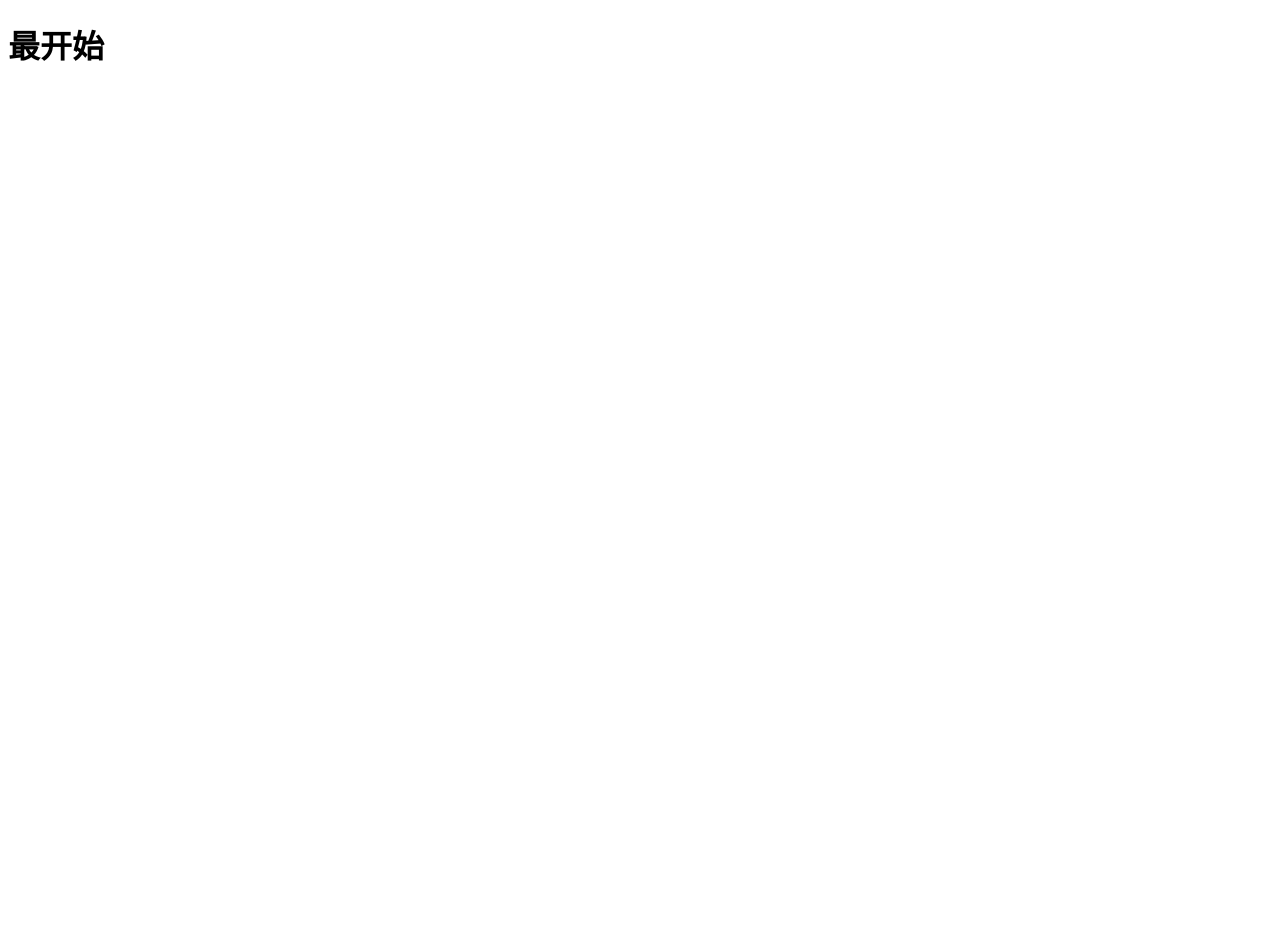
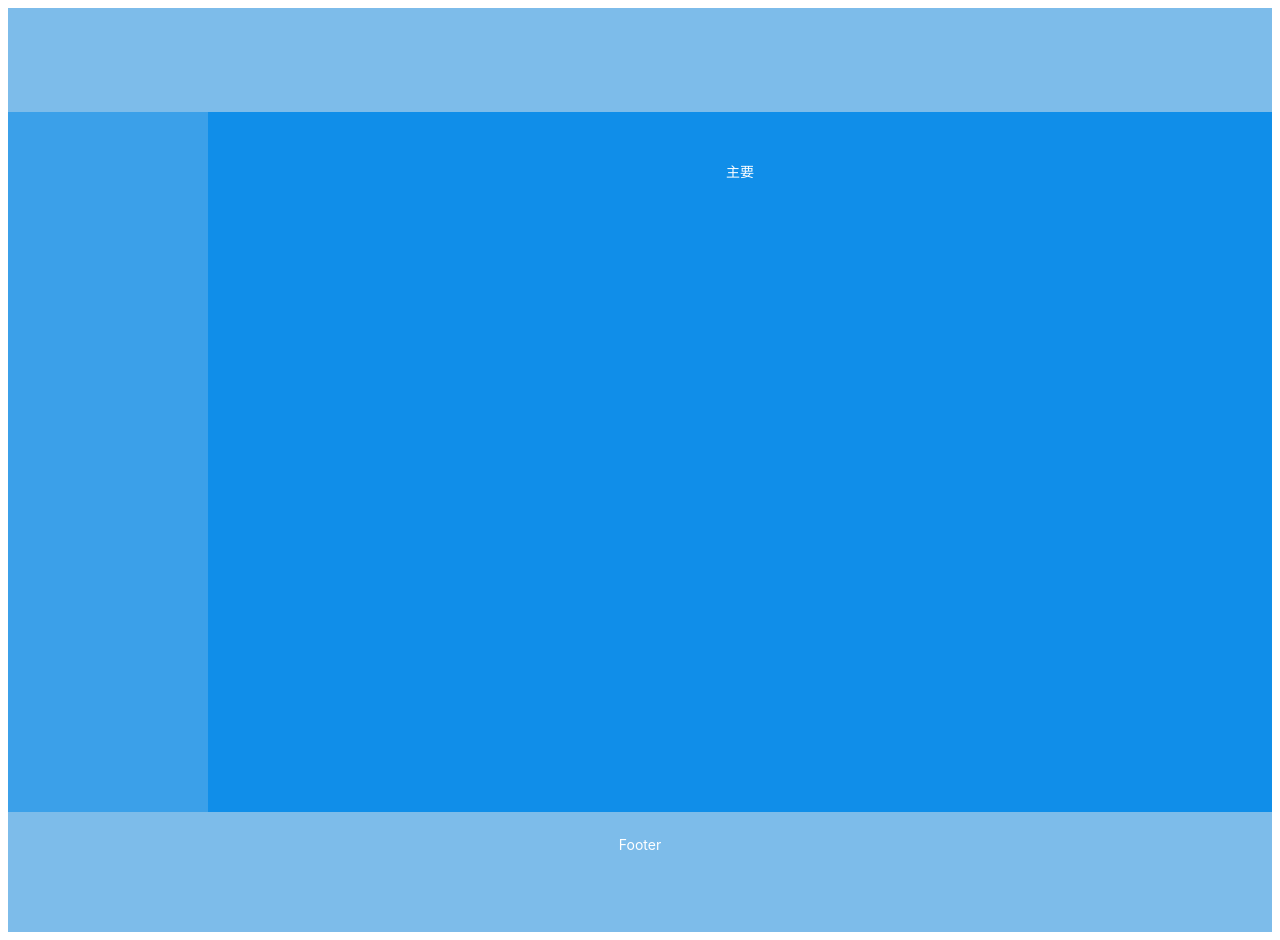
Before and after one commit to wuwanhai/react-admin, a React (Vite) app: page / in a window 1280 px wide. Before the commit the page ends 800 px from the top, so only its background shows below. Built offline with nearby package versions, Linux system fonts and the light colour scheme.

Commit message:
增加主页路由，和导航

```diff
--- a/src/App.tsx
+++ b/src/App.tsx
@@ -1,8 +1,15 @@
+import { Route, Routes } from "react-router-dom"
+import Login from "./views/login";
+import Layout from "./layout";
+
 
 const App = () => {
     return (
         <>
-           <h1>最开始</h1>
+            <Routes>
+                <Route path={"/"} element={<Layout />} />
+                <Route path={"/login"} element={<Login />} />
+            </Routes>
         </>
     )
 }
--- /dev/null
+++ b/src/layout/Container/index.tsx
@@ -0,0 +1,21 @@
+import {Layout} from "antd";
+import React from "react";
+
+const { Content } = Layout;
+
+const contentStyle: React.CSSProperties = {
+    textAlign: 'center',
+    minHeight: 120,
+    lineHeight: '120px',
+    height: 700,
+    color: '#fff',
+    backgroundColor: '#108ee9',
+};
+
+const Container = () => {
+    return (<>
+        <Content style={contentStyle}>主要</Content>
+    </>)
+}
+
+export default Container
--- /dev/null
+++ b/src/layout/Foot/index.tsx
@@ -0,0 +1,17 @@
+import React from "react";
+import {Layout} from "antd";
+const { Footer} = Layout;
+
+const footerStyle: React.CSSProperties = {
+    textAlign: 'center',
+    color: '#fff',
+    height:120,
+    backgroundColor: '#7dbcea',
+};
+const Foot = () => {
+    return (<>
+        <Footer style={footerStyle}>Footer</Footer>
+    </>)
+}
+
+export default Foot
--- /dev/null
+++ b/src/layout/Head/index.tsx
@@ -0,0 +1,20 @@
+import {Layout} from "antd";
+import React from "react";
+
+const { Header } = Layout;
+
+const headerStyle: React.CSSProperties = {
+    textAlign: 'center',
+    color: '#fff',
+    height: 104,
+    paddingInline: 50,
+    lineHeight: '64px',
+    backgroundColor: '#7dbcea',
+};
+const Head = () => {
+    return (<>
+       <Header style={headerStyle}/>
+    </>)
+}
+
+export default Head
--- /dev/null
+++ b/src/layout/Lside/index.tsx
@@ -0,0 +1,18 @@
+import React from "react";
+import {Layout} from "antd";
+const { Sider} = Layout;
+
+const siderStyle: React.CSSProperties = {
+    textAlign: 'center',
+    lineHeight: '120px',
+    height:700,
+    color: '#fff',
+    backgroundColor: '#3ba0e9',
+};
+const Lside = () => {
+    return (<>
+        <Sider style={siderStyle}></Sider>
+    </>)
+}
+
+export default Lside
--- /dev/null
+++ b/src/layout/index.tsx
@@ -0,0 +1,25 @@
+import React from 'react';
+import { Layout, Space } from 'antd';
+import Head from "./Head";
+import Lside from "./Lside";
+import Container from "./Container";
+import Foot from "./Foot";
+
+
+
+const AppLayout: React.FC = () => (
+    <Space direction="vertical" style={{ width: '100%' }} size={[0, 48]}>
+
+        <Layout>
+
+            <Head />
+            <Layout>
+                <Lside />
+                <Container />
+            </Layout>
+           <Foot />
+        </Layout>
+    </Space>
+);
+
+export default AppLayout;
--- a/src/main.tsx
+++ b/src/main.tsx
@@ -1,9 +1,12 @@
 import React from 'react'
 import ReactDOM from 'react-dom/client'
-import App from './App'
+import {HashRouter} from 'react-router-dom'
+import App from "./App";
 
 ReactDOM.createRoot(document.getElementById('root') as HTMLElement).render(
   <React.StrictMode>
-    <App />
+      <HashRouter>
+          <App />
+      </HashRouter>
   </React.StrictMode>,
 )
--- /dev/null
+++ b/src/views/login/index.tsx
@@ -0,0 +1,5 @@
+const Login = () => {
+    return <>登录</>
+}
+
+export default Login
```
